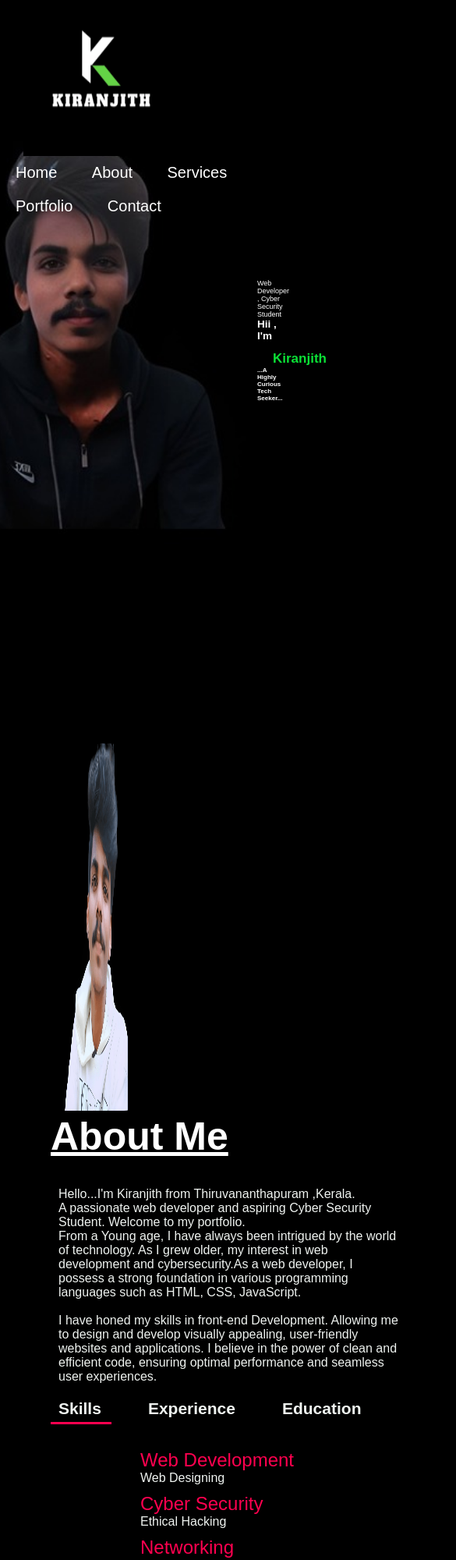
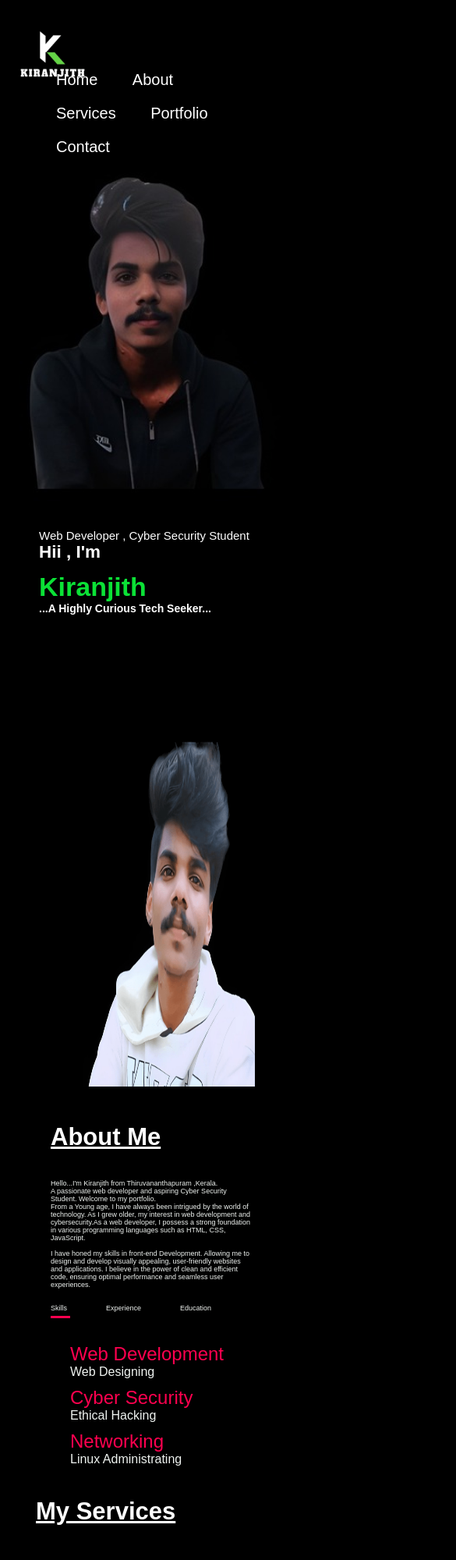
Before and after one commit to kiranjith33/Portfolio-Website, a plain HTML site: page index.html in a window 390 px wide. Shown: the top 2000 px of the page at 78% size, 585 px wide, since content can reach past the window. Drawn offline with Linux system fonts and the light colour scheme.

Commit message:
Add files via upload

```diff
--- a/style.css
+++ b/style.css
@@ -23,6 +23,7 @@ body{
 }
 nav{
     display:flex;
+    flex-wrap: wrap;
     align-items:center;
     justify-content: space-between;
     flex-wrap: wrap;
@@ -611,20 +612,88 @@ form input, form textarea{
 }
 /*------------ CSS for Small Screens------------*/
 @media only screen and (max-width: 700px){
-  #header{
-    background-image: url(pics/frst\ img\ small.jpg);
+  nav .logo {
+    width: 135px;
+    height: 177px;
+    position: absolute;
+    padding-left: 2px;
+    display: flex;
+    flex-wrap: wrap;
+    padding-bottom: 58px;
+    padding-right: 2px;
 
   }
-  .header-text{
-    margin-left: 330px;
-    font-size: 9px;
 
-  }
-  .header-text h1{
-    font-size: 17px;
-    padding-left: 20px;
-  }
-  .header-text h4{
-    font-size: 8px;
-  }
+  nav ul {
+    margin-top: 78px;
+    margin-left: 52px;
+    padding-left: -18px;
+    padding-top: 3px;
 }
+  #header {
+    background-image: url(pics/frst\ img\ small.jpg);
+    background-size: 115%;
+    padding-top: -6px;
+    background-position: center;
+    background-repeat: no-repeat;
+}
+
+
+
+
+
+.header-text {
+  margin-top: 130%;
+  margin-left: 50px;
+  font-size: 15px;
+}
+.header-text h1 {
+  font-size: 34px;
+  margin-top: 12px;
+  color: #0be136;
+}
+
+
+.about-col-1 img {
+  width: 332%;
+  height: 512px;
+  position: relative;
+  padding-left: -23px;
+  padding-right: 40px;
+  padding-bottom: 43px;
+  border-radius: 27px;
+  align-items: center;
+  justify-content: center;
+}
+.sub-title {
+  font-size: 31px;
+  text-decoration: underline;
+  font-weight: 550;
+  color: #fff;
+}
+.about-col-2 p {
+  padding-left: 0px;
+  position: relative;
+  font-size: 9px;
+  font-weight: 100;
+}
+.tab-contents ul li {
+  list-style: none;
+  margin: 10px 0;
+  padding-left: 0px;
+  padding-left: 25px;
+}
+#services h1 {
+  padding-left: 46px;
+  text-decoration: underline;
+}
+.services-list div {
+  width: 317px;
+  margin-left: 31px;
+  background: #262626;
+  padding: 40px;
+  font-size: 15px;
+  font-weight: 250;
+  border-radius: 15px;
+  transition: background 0.5s,transform 0.5s;
+}
```
